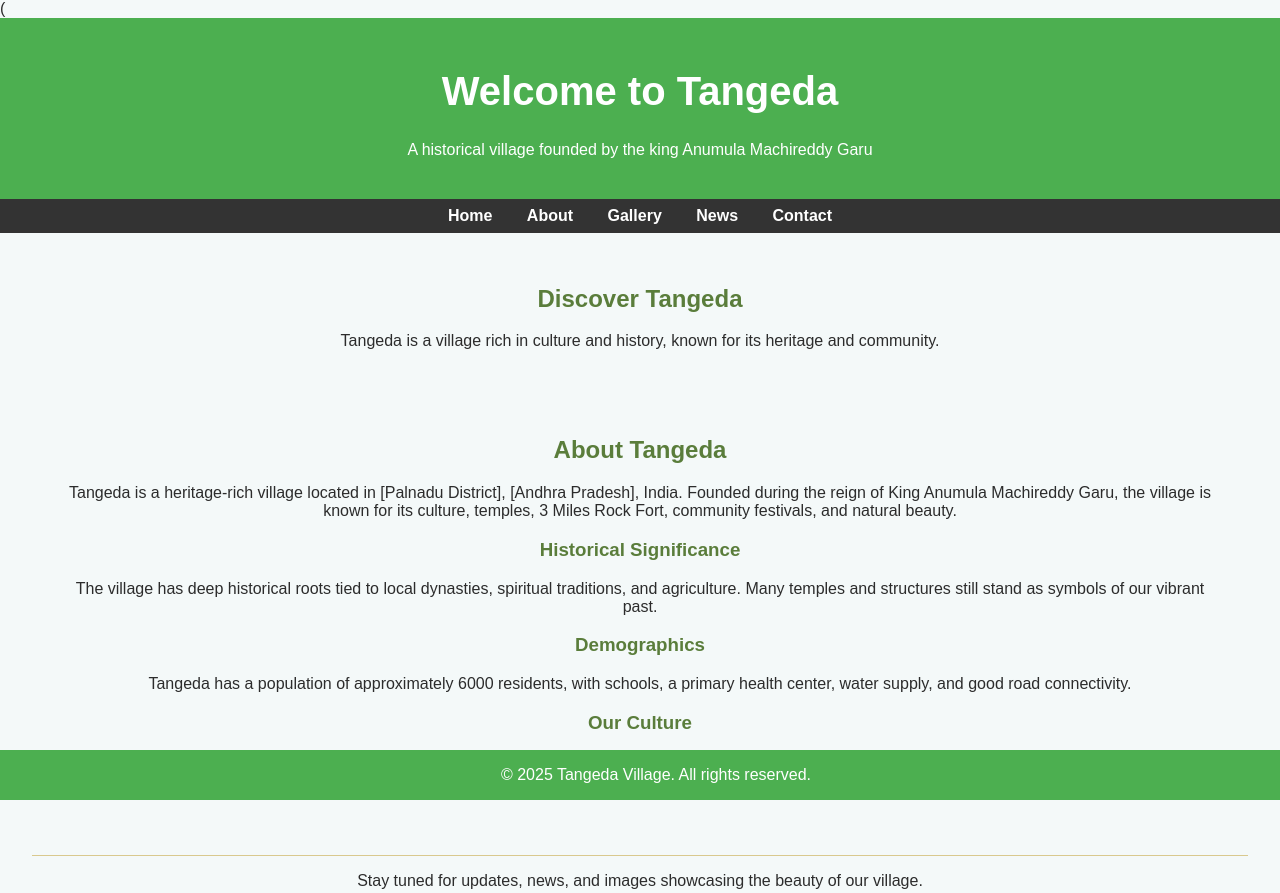
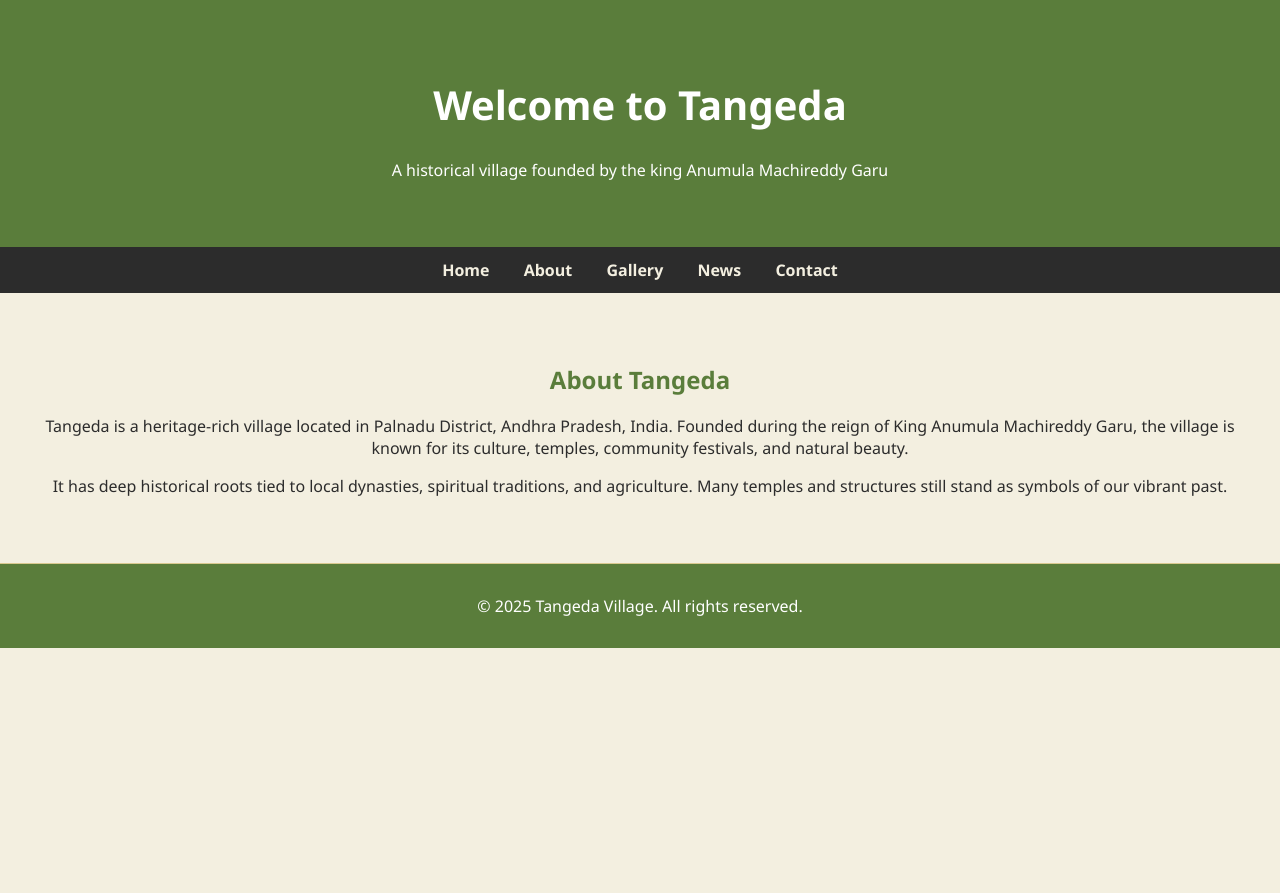
Before and after one commit to Venkeygogireddy/tangeda1, a plain HTML site: page About.html in a window 1280 px wide. Shown: the top 893 px of the page. After the commit the page ends 800 px from the top, so only its background shows below. Drawn offline with Linux system fonts and the light colour scheme.

Commit message:
Update About.html

```diff
--- a/About.html
+++ b/About.html
@@ -1,51 +1,10 @@
-
-(<!DOCTYPE html>
+<!DOCTYPE html>
 <html lang="en">
 <head>
-    <meta charset="UTF-8">
-    <meta name="viewport" content="width=device-width, initial-scale=1.0">
-    <title>Welcome to Tangeda</title>
-    <link rel="stylesheet" href="style.css">
-    <style>
-        body {
-            font-family: Arial, sans-serif;
-            background-color: #f4f9f9;
-            margin: 0;
-            padding: 0;
-        }
-        header {
-            background-color: #4CAF50;
-            color: white;
-            padding: 1.5rem;
-            text-align: center;
-        }
-        nav {
-            background-color: #333;
-            padding: 0.5rem;
-            text-align: center;
-        }
-        nav a {
-            color: white;
-            margin: 0 15px;
-            text-decoration: none;
-        }
-        nav a:hover {
-            text-decoration: underline;
-        }
-        main {
-            padding: 2rem;
-            text-align: center;
-        }
-        footer {
-            background-color: #4CAF50;
-            color: white;
-            text-align: center;
-            padding: 1rem;
-            position: fixed;
-            bottom: 0;
-            width: 100%;
-        }
-    </style>
+  <meta charset="UTF-8" />
+  <meta name="viewport" content="width=device-width, initial-scale=1.0" />
+  <title>About Tangeda</title>
+  <link rel="stylesheet" href="style.css" />
 </head>
 <body>
 
@@ -55,37 +14,22 @@
   </header>
 
   <nav>
-        <a href="#">Home</a>
-        <a href="#">About</a>
-        <a href="#">Gallery</a>
-        <a href="#">News</a>
-        <a href="#">Contact</a>
+    <a href="index.html">Home</a>
+    <a href="About.html">About</a>
+    <a href="gallery.html">Gallery</a>
+    <a href="news.html">News</a>
+    <a href="contact.html">Contact</a>
   </nav>
 
-    <main>
-        <h2>Discover Tangeda</h2>
-        <p>Tangeda is a village rich in culture and history, known for its heritage and community.</p>
   <section>
     <h2>About Tangeda</h2>
-  <p>Tangeda is a heritage-rich village located in [Palnadu District], [Andhra Pradesh], India. Founded during the reign of King Anumula Machireddy Garu, the village is known for its culture, temples, 3 Miles Rock Fort, community festivals, and natural beauty.</p>
-
-  <h3>Historical Significance</h3>
-  <p>The village has deep historical roots tied to local dynasties, spiritual traditions, and agriculture. Many temples and structures still stand as symbols of our vibrant past.</p>
-
-  <h3>Demographics</h3>
-  <p>Tangeda has a population of approximately 6000 residents, with schools, a primary health center, water supply, and good road connectivity.</p>
-
-  <h3>Our Culture</h3>
-  <p>Festivals like Sankranti, Ugadi, Ganesh Chaturthi, Muharram, and Muthyalamma Bonalu are celebrated with great enthusiasm, along with cultural programs organized by youth associations and elders.</p>
+    <p>Tangeda is a heritage-rich village located in Palnadu District, Andhra Pradesh, India. Founded during the reign of King Anumula Machireddy Garu, the village is known for its culture, temples, community festivals, and natural beauty.</p>
+    <p>It has deep historical roots tied to local dynasties, spiritual traditions, and agriculture. Many temples and structures still stand as symbols of our vibrant past.</p>
   </section>
 
-        <p>Stay tuned for updates, news, and images showcasing the beauty of our village.</p>
-    </main>
-
   <footer>
-        &copy; 2025 Tangeda Village. All rights reserved.
+    <p>© 2025 Tangeda Village. All rights reserved.</p>
   </footer>
 
 </body>
 </html>
-)
```
Lines whose indentation alone changed are shown as unchanged.
